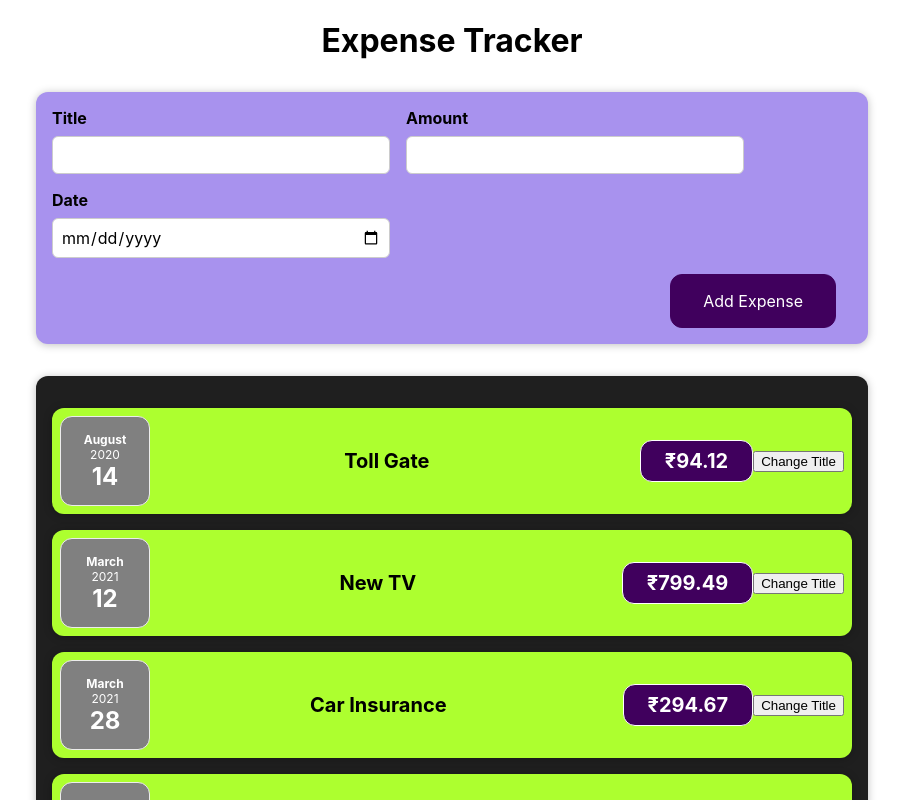
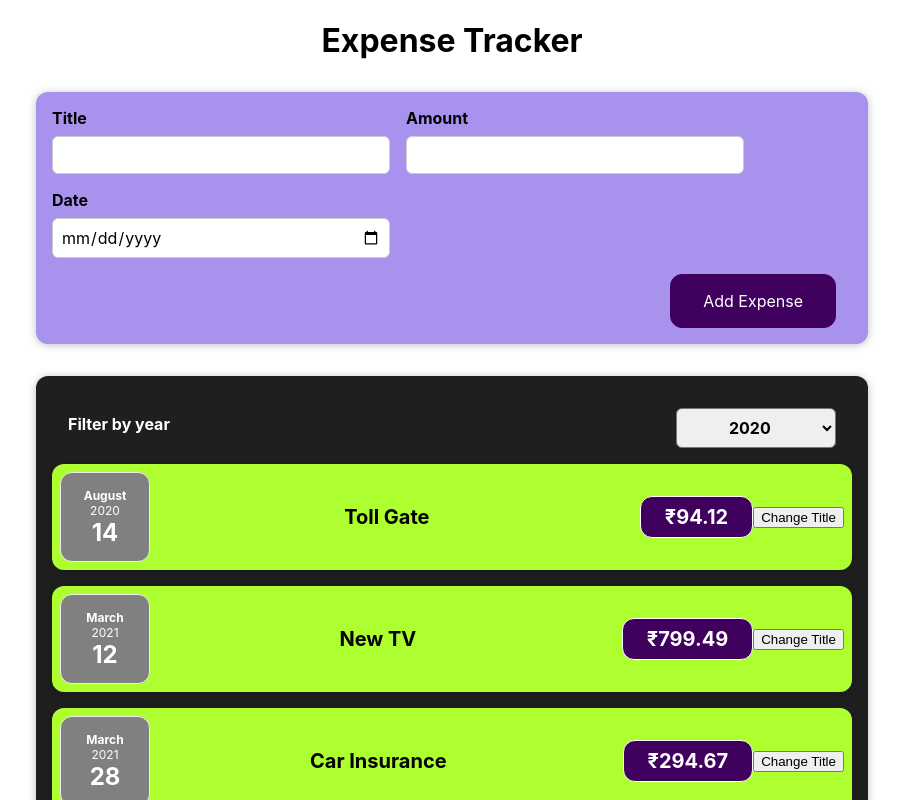
Before and after one commit to jeraldpraveen/React_Training, a React (Create React App) app in the folder expense_tracker/: page / in a window 1280 px wide. Shown: the top 800 px of the page, without its empty margins (188-1091 px from the left). Built offline with nearby package versions, Linux system fonts and the light colour scheme.

Commit message:
41.Filter Implementation

```diff
--- a/expense_tracker/src/components/Expenses/Expenses.js
+++ b/expense_tracker/src/components/Expenses/Expenses.js
@@ -1,10 +1,22 @@
+import React, { useState } from "react";
 import ExpenseItem from "./ExpenseItem";
 import "./Expenses.css";
 import Card from "../UI/Card";
+import ExpensesFilter from "./ExpensesFilter";
 
 function Expenses(props) {
+  const [filteredYear, setFilteredYear] = useState("2020");
+
+  const filterChangeHandler = (selectedYear) => {
+    setFilteredYear(selectedYear);
+  };
+
   return (
     <Card className="expenses">
+      <ExpensesFilter
+        selected={filteredYear}
+        onChangeFilter={filterChangeHandler}
+      />
       {props.items.map((expense) => (
         <ExpenseItem
           title={expense.title}
--- /dev/null
+++ b/expense_tracker/src/components/Expenses/ExpensesFilter.css
@@ -0,0 +1,24 @@
+.expenses-filter {
+  color: white;
+  padding: 0 1rem;
+}
+
+.expenses-filter__control {
+  display: flex;
+  width: 100%;
+  align-items: center;
+  justify-content: space-between;
+  margin: 1rem 0;
+}
+
+.expenses-filter label {
+  font-weight: bold;
+  margin-bottom: 0.5rem;
+}
+
+.expenses-filter select {
+  font: inherit;
+  padding: 0.5rem 3rem;
+  font-weight: bold;
+  border-radius: 6px;
+}
--- /dev/null
+++ b/expense_tracker/src/components/Expenses/ExpensesFilter.js
@@ -0,0 +1,25 @@
+import React from "react";
+
+import "./ExpensesFilter.css";
+
+const ExpensesFilter = (props) => {
+  const dropdownChangeHandler = (event) => {
+    props.onChangeFilter(event.target.value);
+  };
+
+  return (
+    <div className="expenses-filter">
+      <div className="expenses-filter__control">
+        <label>Filter by year</label>
+        <select value={props.selected} onChange={dropdownChangeHandler}>
+          <option value="2022">2022</option>
+          <option value="2021">2021</option>
+          <option value="2020">2020</option>
+          <option value="2019">2019</option>
+        </select>
+      </div>
+    </div>
+  );
+};
+
+export default ExpensesFilter;
```
Also changed, not shown: expense_tracker/src/App.js (+0 -7 lines).
